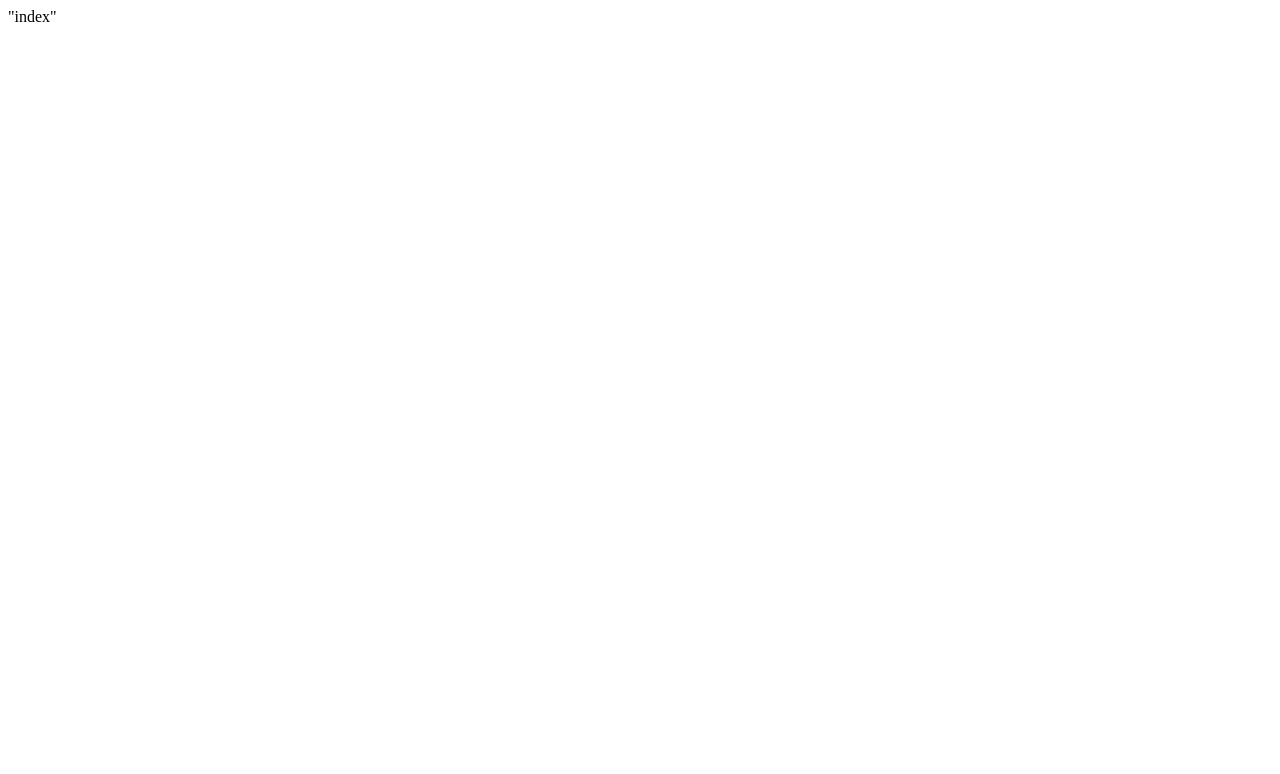
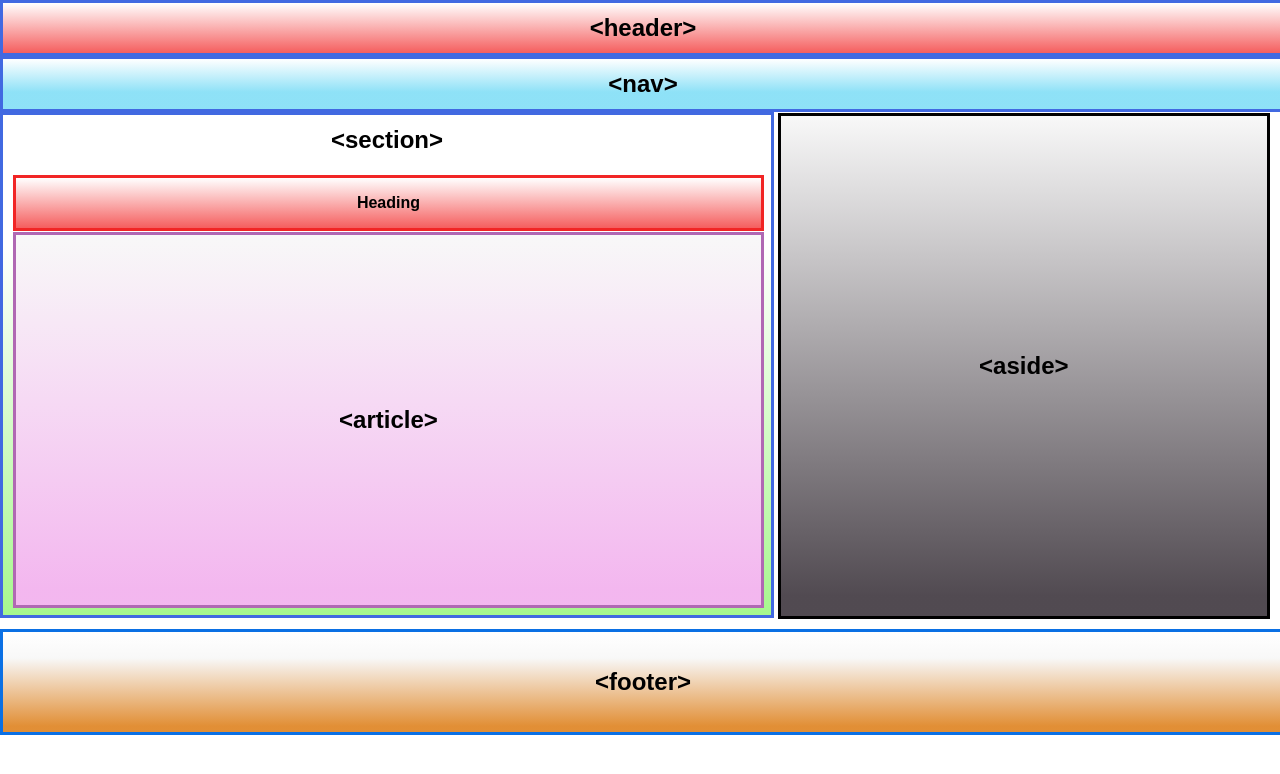
Before and after one commit to MarioAndradeV/bootcamp11g, a plain HTML site: page s2css/index.html in a window 1280 px wide. Drawn offline with Linux system fonts and the light colour scheme.

Commit message:
Terminado v1

```diff
--- a/s2css/css/style.css
+++ b/s2css/css/style.css
@@ -1 +1,111 @@
-"style"
+*{
+    margin: 0px;
+    padding: 0px;
+}
+header {
+    width: 100%;
+    height: 50px;
+
+    border: 3px solid royalblue;
+    background: rgb(245,94,94);
+    background: linear-gradient(0deg,
+     rgba(245,94,94,1) 0%,
+     rgba(255,255,255,1) 100%);
+}
+header h2{
+    font-family: sans-serif;
+    text-align: center;
+    line-height:50px;
+}
+
+nav {
+    width: 100%;
+    height: 50px;
+    border: 3px solid royalblue;
+    background: rgb(141,225,247);
+    background: linear-gradient(0deg,
+     rgba(141,225,247,0.9895308465182948) 34%,
+     rgba(255,255,255,1) 100%);
+}
+nav h2{
+    font-family: sans-serif;
+    text-align: center;
+    line-height:50px;
+}
+section{
+    width: 60%;
+    height: 500px;
+    border: 3px solid royalblue;
+    float: left;
+    background: rgb(166,247,141);
+    background: linear-gradient(0deg,
+        rgba(166,247,141,0.9895308465182948) 0%,
+        rgba(255,255,255,1) 74%,
+        rgba(255,255,255,1) 100%);
+}
+section h2{
+    font-family: sans-serif;
+    text-align: center;
+    line-height:50px;
+}
+section article h4 {
+    width: 97%;
+    height: 50px;
+    margin: 10px 10px 0px 10px;
+    border: 3px solid rgb(241, 37, 37);
+    background: rgb(245,94,94);
+    background: linear-gradient(0deg,
+     rgba(245,94,94,1) 0%,
+     rgba(255,255,255,1) 100%);
+    font-family: sans-serif;
+    text-align: center;
+    line-height:50px;
+}
+section article h2{
+    width: 97%;
+    height: 370px;
+    margin: 1px 10px 10px 10px;
+    border: 3px solid rgb(176, 104, 179);
+    background: rgb(244,182,240);
+    background: linear-gradient(0deg,
+     rgba(244,182,240,0.9895308465182948) 4%,
+     rgba(248,248,248,1) 100%,
+     rgba(255,255,255,1) 100%);
+    font-family: sans-serif;
+    text-align: center;
+    line-height:370px;
+
+}
+aside{
+    width: 38%;
+    height: 500px;
+    margin: 1px 10px 10px 0px;
+    float: right;
+    border: 3px solid rgb(0, 0, 0);
+    background: rgb(79,72,79);
+    background: linear-gradient(0deg,
+     rgba(79,72,79,0.9895308465182948) 4%,
+     rgba(248,248,248,1) 100%,
+     rgba(255,255,255,1) 100%);
+    font-family: sans-serif;
+    text-align: center;
+    line-height:500px;
+
+}
+footer{
+    width: 100%;
+    height: 100px;
+    margin: 0px;
+    clear: both;
+    border: 3px solid rgb(11, 112, 228);
+    background: rgb(79,72,79);
+    background: rgb(222,130,31);
+    background: linear-gradient(0deg,
+    rgba(222,130,31,0.8970938717283788) 6%,
+    rgba(248,248,248,1) 74%,
+    rgba(255,255,255,1) 100%);
+    font-family: sans-serif;
+    text-align: center;
+    line-height:100px;
+
+}
--- a/s2css/index.html
+++ b/s2css/index.html
@@ -1 +1,33 @@
-"index"
+
+<!DOCTYPE html>
+<html lang="en">
+<head>
+    <meta charset="UTF-8">
+    <meta http-equiv="X-UA-Compatible" content="IE=edge">
+    <meta name="viewport" content="width=device-width, initial-scale=1.0">
+    <title>Document</title>
+    <link rel="stylesheet" href="css/style.css">
+
+</head>
+<body>
+    <header>
+        <h2>&#60;header&#62;</h3>
+    </header>
+    <nav>
+        <h2>&#60;nav&#62;</h3>
+    </nav>
+    <section>
+        <h2>&#60;section&#62;</h3>
+        <article>
+            <h4>Heading</h4>
+            <h2>&#60;article&#62;</h3>
+        </article>
+    </section>
+    <aside>
+        <h2>&#60;aside&#62;</h3>
+    </aside>
+    <footer>
+        <h2>&#60;footer&#62;</h3>
+    </footer>
+</body>
+</html>
```
